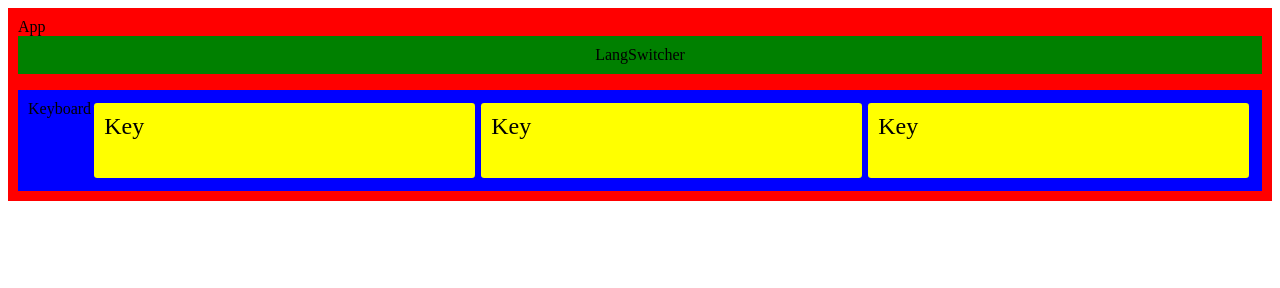
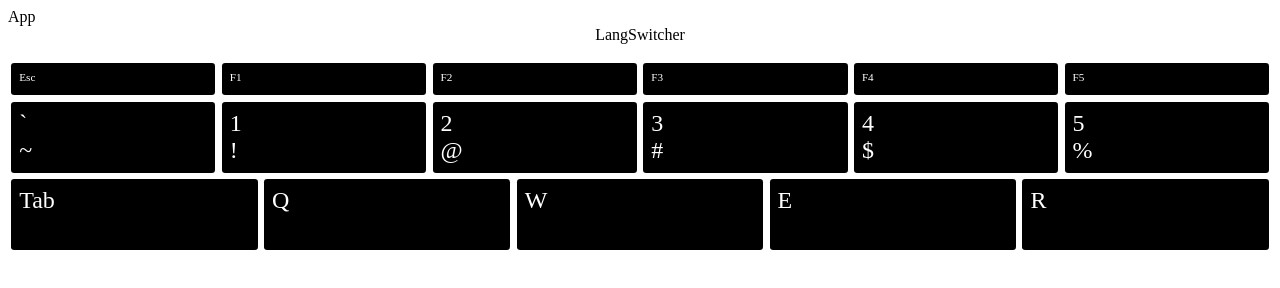
Before and after one commit to ApayRus/keyboard, a plain HTML site: page index.html in a window 1280 px wide. Drawn offline with nearby package versions, Linux system fonts and the light colour scheme.

Commit message:
5. Modularity 2. Passing props. Computed template variables

```diff
--- a/components/Key.js
+++ b/components/Key.js
@@ -1,5 +1,46 @@
+const getKeyLabels = keyContent => {
+	/*
+	Code line below is called `destructuring`,
+	because we destructure an object `this.keyContent`
+	into 3 separate constants.
+	*/
+	const { main = '', shifted = '', label, code } = keyContent
+	const isUpperCaseLang = main.toUpperCase() === shifted
+	const mainOutput = isUpperCaseLang ? shifted : main
+	const shiftedOutput = isUpperCaseLang ? '' : shifted
+
+	return {
+		/*
+		|| is a logical `or` operator.
+		The line below is `or chain`.
+		If `label` exists, it will be returned.
+		If `label` doesn't exist, but `main` exists -- will be returned `main`.
+		If `label` and main don't exist, will be returned `code`.
+		*/
+		main: label || mainOutput || code,
+		shifted: shiftedOutput
+	}
+}
+
 const Key = {
-	template: `<div class="key">Key</div>`
+	template: `
+    <div class="key">
+        <div class="main">{{main}}</div>
+        <div class="shifted">{{shifted}}</div>
+    </div>`,
+	props: {
+		keyContent: Object
+	},
+	computed: {
+		main() {
+			const { main } = getKeyLabels(this.keyContent)
+			return main
+		},
+		shifted() {
+			const { shifted } = getKeyLabels(this.keyContent)
+			return shifted
+		}
+	}
 }
 
 export default Key
--- a/components/Keyboard.js
+++ b/components/Keyboard.js
@@ -1,14 +1,38 @@
 import Key from './Key.js'
+import keyboardData from '../keyboardData/en.js'
 
 const Keyboard = {
-	template: `<div class="keyboard">
-                    Keyboard
-                    <vue-key />
-                    <vue-key />
-                    <vue-key />
-                </div>`,
+	template: `
+    <div class="keyboard">
+        <div class="row row-1">
+            <vue-key :keyContent="keyboardData[0][0]" />
+            <vue-key :keyContent="keyboardData[0][1]" />
+            <vue-key :keyContent="keyboardData[0][2]" />
+            <vue-key :keyContent="keyboardData[0][3]" />
+            <vue-key :keyContent="keyboardData[0][4]" />
+            <vue-key :keyContent="keyboardData[0][5]" />
+        </div>
+        <div class="row row-2">
+            <vue-key :keyContent="keyboardData[1][0]" />
+            <vue-key :keyContent="keyboardData[1][1]" />
+            <vue-key :keyContent="keyboardData[1][2]" />
+            <vue-key :keyContent="keyboardData[1][3]" />
+            <vue-key :keyContent="keyboardData[1][4]" />
+            <vue-key :keyContent="keyboardData[1][5]" />
+        </div>
+        <div class="row row-3">
+            <vue-key :keyContent="keyboardData[2][0]" />
+            <vue-key :keyContent="keyboardData[2][1]" />
+            <vue-key :keyContent="keyboardData[2][2]" />
+            <vue-key :keyContent="keyboardData[2][3]" />
+            <vue-key :keyContent="keyboardData[2][4]" />
+        </div>
+    </div>`,
 	components: {
 		'vue-key': Key
+	},
+	data() {
+		return { keyboardData }
 	}
 }
 
--- a/styles.css
+++ b/styles.css
@@ -66,27 +66,3 @@
 	background-color: red;
 	color: white;
 }
-
-/* temporary styles  */
-
-#app {
-	background-color: red;
-	padding: 10px;
-}
-
-.langSwitcher {
-	background-color: green;
-	padding: 10px;
-}
-
-.keyboard {
-	background-color: blue;
-	padding: 10px;
-	display: flex; /*to display keys in a row, on the next step*/
-}
-
-.key {
-	background-color: yellow;
-	padding: 10px;
-	color: black;
-}
```
